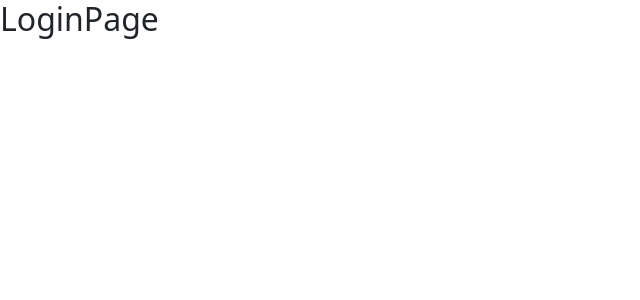
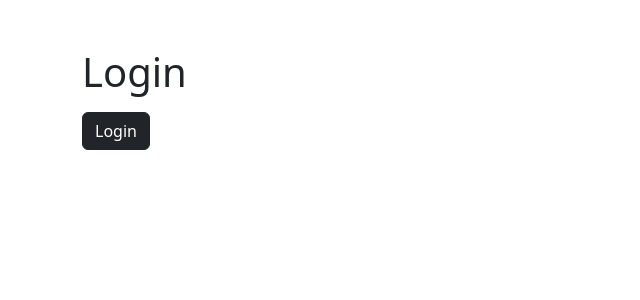
Before and after one commit to victorivanlopezlearning/heroes-app-react, a React (Vite) app: page /login in a window 1280 px wide. Shown: the top 300 px of the page, without its empty margins (0-640 px from the left). Built offline with nearby package versions, Linux system fonts and the light colour scheme.

Commit message:
Created: login - logout buttons

```diff
--- a/src/auth/pages/LoginPage.jsx
+++ b/src/auth/pages/LoginPage.jsx
@@ -1,6 +1,25 @@
+import { useNavigate } from 'react-router-dom';
 
 export const LoginPage = () => {
+
+  const navigate = useNavigate();
+
+  const onLogin = () => {
+    navigate('/', {
+      replace: true
+    });
+  };
+
   return (
-    <h2>LoginPage</h2>
+    <main className="container mt-5">
+      <h1>Login</h1>
+
+      <button
+        className="btn btn-dark mt-2"
+        onClick={onLogin}
+      >
+        Login
+      </button>
+    </main>
   )
 }
--- a/src/ui/components/Navbar.jsx
+++ b/src/ui/components/Navbar.jsx
@@ -1,6 +1,15 @@
-import { Link, NavLink } from 'react-router-dom';
+import { Link, NavLink, useNavigate } from 'react-router-dom';
 
 export const Navbar = () => {
+
+  const navigate = useNavigate();
+
+  const onLogout = () => {
+    navigate('/login', {
+      replace: true
+    });
+  };
+
   return (
     <nav className="navbar navbar-expand-sm navbar-dark bg-dark px-5">
 
@@ -47,6 +56,7 @@
 
           <button
             className='nav-item nav-link btn'
+            onClick={onLogout}
           >
             Logout
           </button>
```
